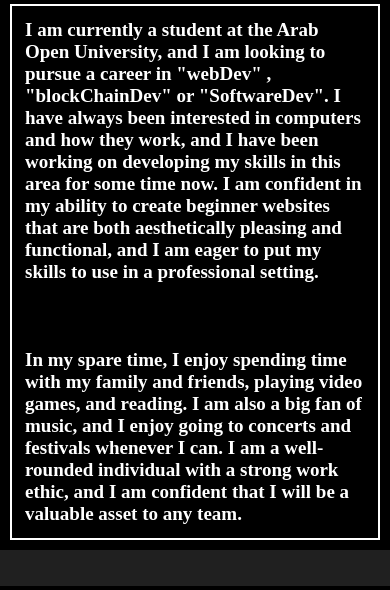
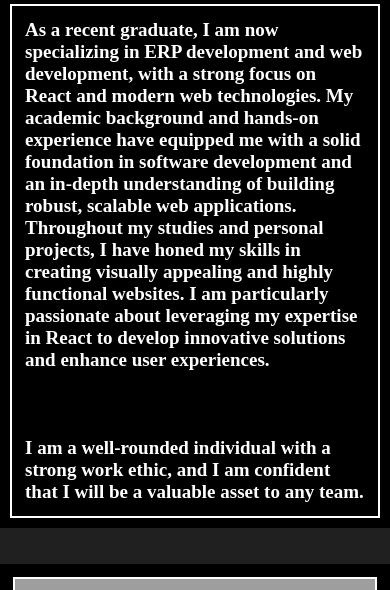
Before and after one commit to Nicolas01234/About1, a PHP site: page /about.html in a window 390 px wide. Shown: the part 583-1173 px from the top of the page. Run offline with PHP 8.4, Linux system fonts and the light colour scheme; grey boxes are pictures that could not be loaded.

Commit message:
About Update

```diff
--- a/about.css
+++ b/about.css
@@ -154,7 +154,7 @@ header{
     display: flex;
   }
   .First_About_Image{
-    width: 100%;
+    width: 600px;
     height: 100%;
   }
   .First_About_Text{
--- a/about.html
+++ b/about.html
@@ -43,11 +43,16 @@
         >
 
 
-        <h3 class="First_About_Text">I am currently a student at the Arab Open University, and I am looking to pursue a career in "webDev" , "blockChainDev" or "SoftwareDev". I have always been interested in computers and how they work, and I have been working on developing my skills in this area for some time now. I am confident in my ability to create beginner websites that are both aesthetically pleasing and functional, and I am eager to put my skills to use in a professional setting.
+        <h3 class="First_About_Text">As a recent graduate, I am now specializing in ERP development and web development, with a strong focus on React and
+        modern web technologies. My academic background and hands-on experience have equipped me with a solid foundation in
+        software development and an in-depth understanding of building robust, scalable web applications.
+
+        Throughout my studies and personal projects, I have honed my skills in creating visually appealing and highly functional
+        websites. I am particularly passionate about leveraging my expertise in React to develop innovative solutions and
+        enhance user experiences.
 
             <br><br><br><br>
-
-        In my spare time, I enjoy spending time with my family and friends, playing video games, and reading. I am also a big fan of music, and I enjoy going to concerts and festivals whenever I can. I am a well-rounded individual with a strong work ethic, and I am confident that I will be a valuable asset to any team.</h3>
+        I am a well-rounded individual with a strong work ethic, and I am confident that I will be a valuable asset to any team.</h3>
 
     </div>
             <br><br>
@@ -65,7 +70,9 @@
 
         <h2 class="Second_About_Title_01">--What would I like to do in the future?</h2>
 
-        <h3 class="Second_About_Text_01">I would like to work as a software engineer or a web developer. Furthermore, I would also like to continue my education and get a master's degree in computer science. I want to work in a field that is constantly evolving and changing, and that is why I chose computer science as my major. I am excited to see what the future holds for me as a computer science major.</h3>
+        <h3 class="Second_About_Text_01">I am eager to advance my career as a software engineer or web developer, with a particular interest in automating tasks
+        using AI and leveraging technologies like React to build innovative solutions. My passion lies in harnessing the power
+        of programming to streamline processes and create efficient, scalable systems.</h3>
 
         <h2 class="Second_About_Title_02">--What made Me pursue Computer Science?</h2>
 
```
Also changed, not shown: home.css (+12 -25 lines), home.html (+6 -15 lines), 1 other file.
